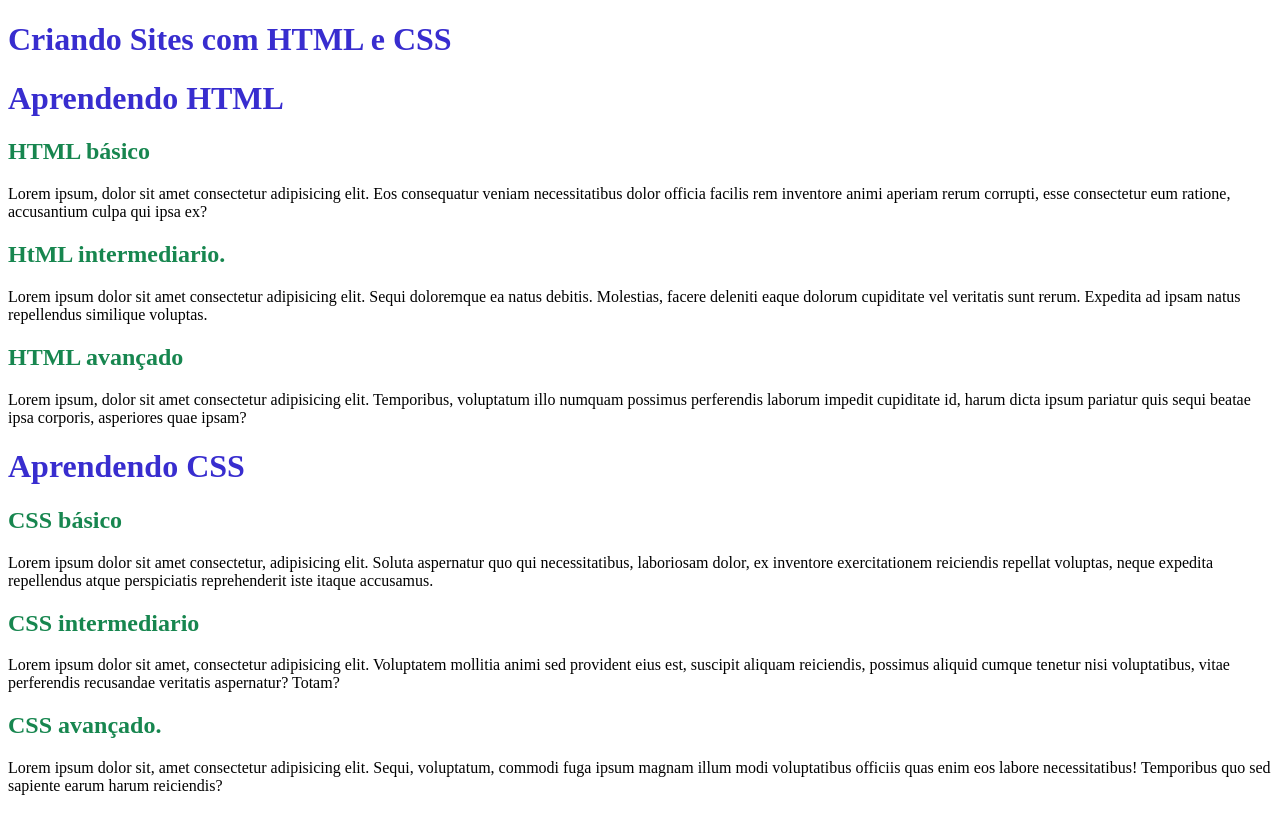
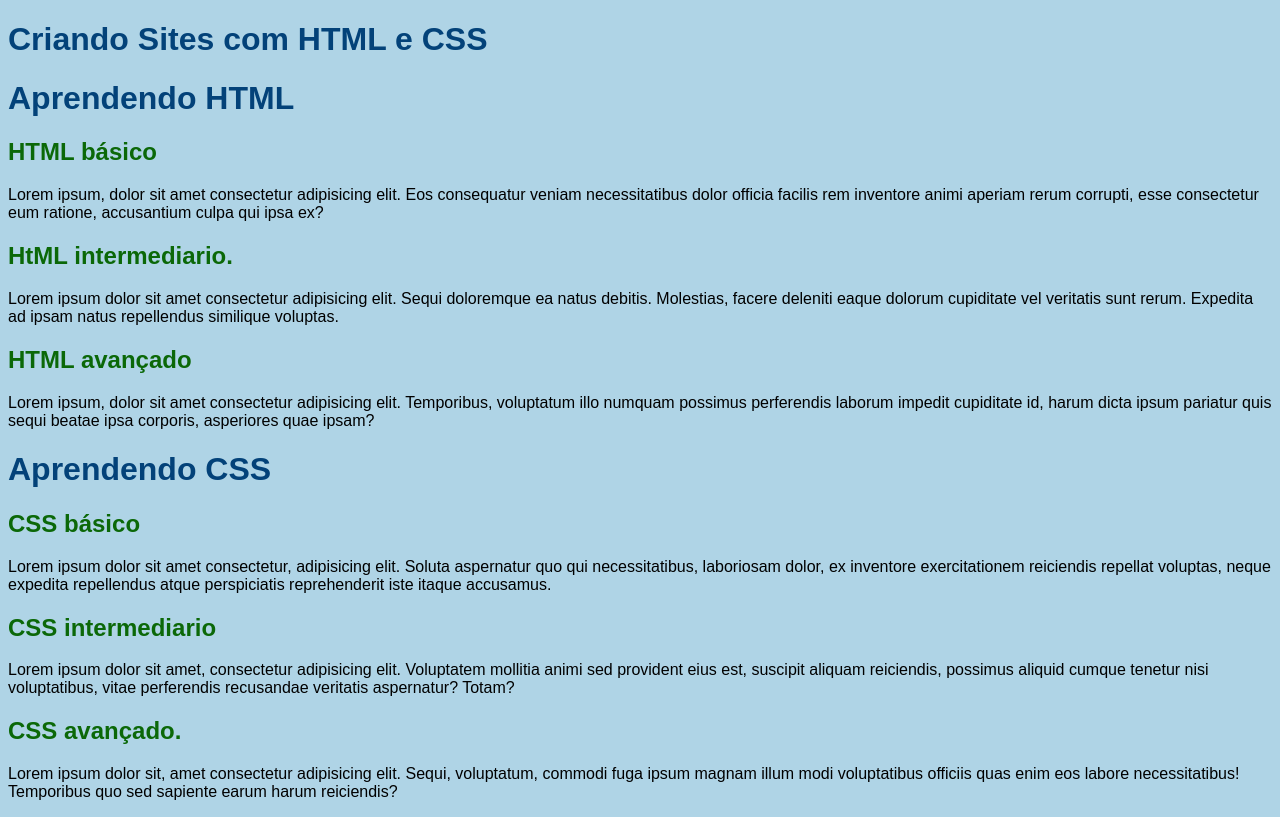
Before and after one commit to Adrianodvs013/html-css, a plain HTML site: page Exercicios/ex019/index.html in a window 1280 px wide. Drawn offline with Linux system fonts and the light colour scheme.

Commit message:
Update style.css

```diff
--- a/Exercicios/ex019/style.css
+++ b/Exercicios/ex019/style.css
@@ -1,14 +1,15 @@
-@charset "UTF-8"
+@charset "UTF-8";
 
-body {
-    background-color: rgb(17, 87, 87);
+
+body{
+    background-color: rgb(175, 212, 230);
     font-family: Arial, Helvetica, sans-serif;
 }
 
-H1 {
-    color: rgb(56, 45, 207);
+h1 {
+    color: rgb(3, 66, 121);
 }
 
 h2 {
-    color: rgb(23, 134, 79);
+    color: rgb(11, 104, 8);
 }
```
